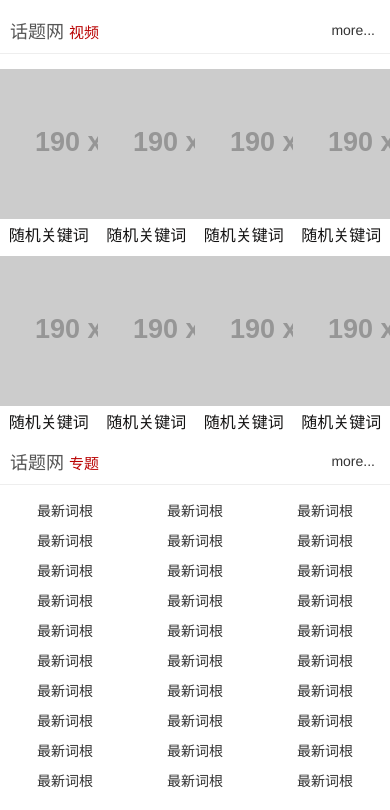
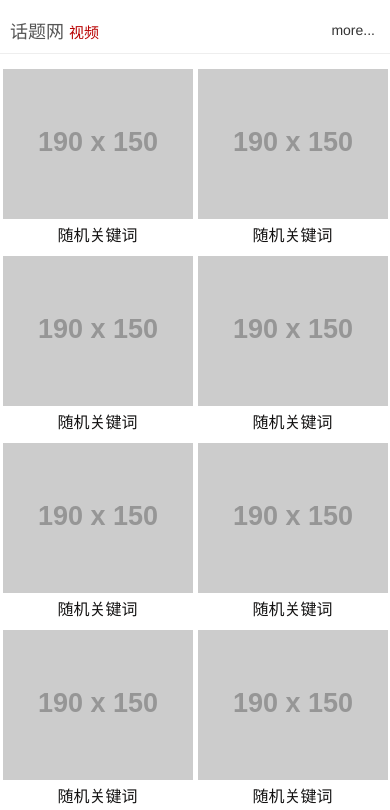
Before and after one commit to pengyumimi/huati, a plain HTML site: page index.html in a window 390 px wide. Shown: the part 1723-2533 px from the top of the page. Drawn offline with nearby package versions, Linux system fonts and the light colour scheme; placeholder pictures from the web are drawn by us.

Commit message:
修改响应式

```diff
--- a/css/style.css
+++ b/css/style.css
@@ -180,6 +180,9 @@ Clear Floated Elements
 .hover-effect{
 	cursor:pointer;
 	z-index:100;
+}
+.block{
+    display: block;
 }
 .w100{
 	width: 100% !important;
@@ -442,6 +445,7 @@ footer a{
 .foot_list dt {
 	font-size: 14px;
 }
+
 @media screen and (max-width: 1200px) {
 	body {
 		background-color:lightblue;
@@ -471,8 +475,18 @@ footer a{
 	.container {
 		width: auto;
 	}
+    .sm-column2{
+	   box-flex-group: 2;
+    }
+    .sm-column2 li{
+        flex: 1 0 auto;
+        width: 50%;
+    }
+
 }
-/*@media screen and (max-width: 992px) {
+/*
+
+@media screen and (max-width: 992px) {
 	body {
 		background-color:blue;
 	}
@@ -481,4 +495,5 @@ footer a{
 	body {
 		background-color:red;
 	}
-}*/
+}
+*/
--- a/index.html
+++ b/index.html
@@ -247,38 +247,38 @@
 				<h2>话题网<small>视频</small></h2>
 				<a class="right m-t-15 m-r-15" href="#">more...</a>
 			</div>
-			<ul class="clearfix ulbox column4 txtmargin">
+			<ul class="clearfix ulbox column4 sm-column2 txtmargin">
 				<li class="t-center">
 					<a href="#"><img class="smovie" src="http://placehold.it/190x150"></a>
-					<a href="#"><h3>随机关键词</h3></a>
+					<a href="#" class="block"><h3>随机关键词</h3></a>
 				</li>
 				<li class="t-center">
 					<a href="#"><img class="smovie" src="http://placehold.it/190x150"></a>
-					<a href="#"><h3>随机关键词</h3></a>
+					<a href="#" class="block"><h3>随机关键词</h3></a>
 				</li>
 				<li class="t-center">
 					<a href="#"><img class="smovie" src="http://placehold.it/190x150"></a>
-					<a href="#"><h3>随机关键词</h3></a>
+					<a href="#" class="block"><h3>随机关键词</h3></a>
 				</li>
 				<li class="t-center">
 					<a href="#"><img class="smovie" src="http://placehold.it/190x150"></a>
-					<a href="#"><h3>随机关键词</h3></a>
+					<a href="#" class="block"><h3>随机关键词</h3></a>
 				</li>
 				<li class="t-center">
 					<a href="#"><img class="smovie" src="http://placehold.it/190x150"></a>
-					<a href="#"><h3>随机关键词</h3></a>
+					<a href="#" class="block"><h3>随机关键词</h3></a>
 				</li>
 				<li class="t-center">
 					<a href="#"><img class="smovie" src="http://placehold.it/190x150"></a>
-					<a href="#"><h3>随机关键词</h3></a>
+					<a href="#" class="block"><h3>随机关键词</h3></a>
 				</li>
 				<li class="t-center">
 					<a href="#"><img class="smovie" src="http://placehold.it/190x150"></a>
-					<a href="#"><h3>随机关键词</h3></a>
+					<a href="#" class="block"><h3>随机关键词</h3></a>
 				</li>
 				<li class="t-center">
 					<a href="#"><img class="smovie" src="http://placehold.it/190x150"></a>
-					<a href="#"><h3>随机关键词</h3></a>
+					<a href="#" class="block"><h3>随机关键词</h3></a>
 				</li>
 			</ul>
 		</article>
```
Also changed, not shown: PC话题终端页.html (+8 -8 lines).
